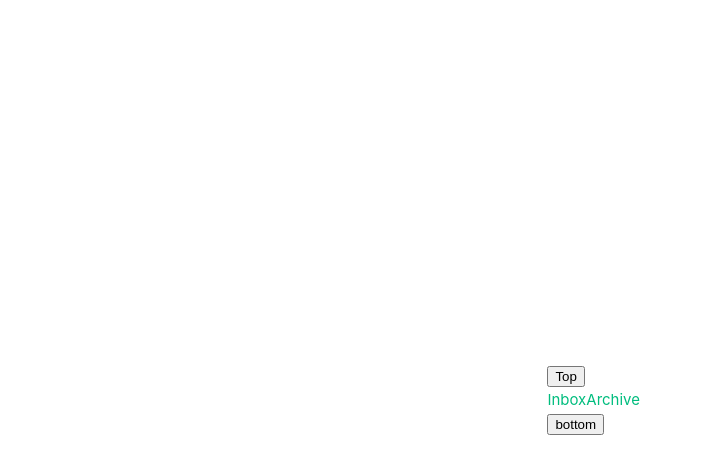
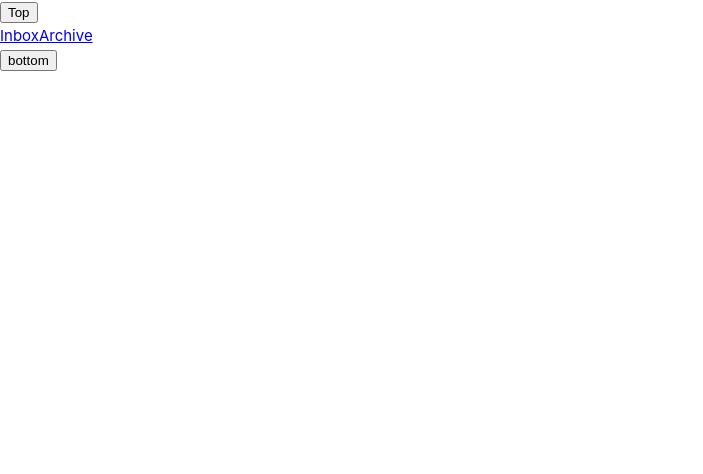
Before and after one commit to ZombieChibiXD/vue_test_project, a Vue app: page / in a window 1280 px wide. Shown: the top 474 px of the page, without its empty margins (0-703 px from the left). Built offline with nearby package versions, Linux system fonts and the light colour scheme.

Commit message:
Fixed #app styling

```diff
--- a/src/assets/main.css
+++ b/src/assets/main.css
@@ -1,35 +1,8 @@
 @import "./base.css";
 
 #app {
-  max-width: 1280px;
+  display: flex;
   margin: 0 auto;
-  padding: 2rem;
-
+  padding: 0;
   font-weight: normal;
 }
-
-a,
-.green {
-  text-decoration: none;
-  color: hsla(160, 100%, 37%, 1);
-  transition: 0.4s;
-}
-
-@media (hover: hover) {
-  a:hover {
-    background-color: hsla(160, 100%, 37%, 0.2);
-  }
-}
-
-@media (min-width: 1024px) {
-  body {
-    display: flex;
-    place-items: center;
-  }
-
-  #app {
-    display: grid;
-    grid-template-columns: 1fr 1fr;
-    padding: 0 2rem;
-  }
-}
```
